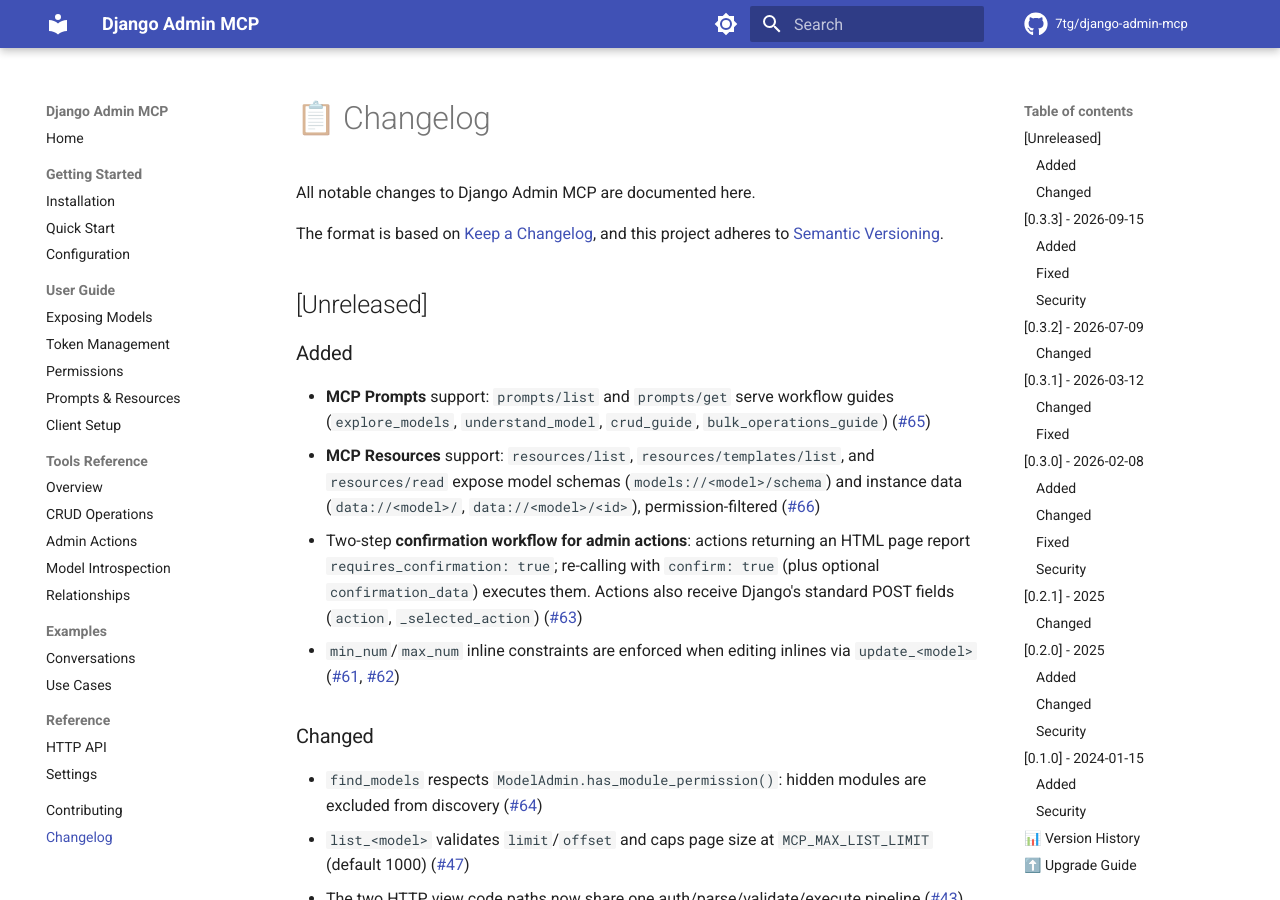
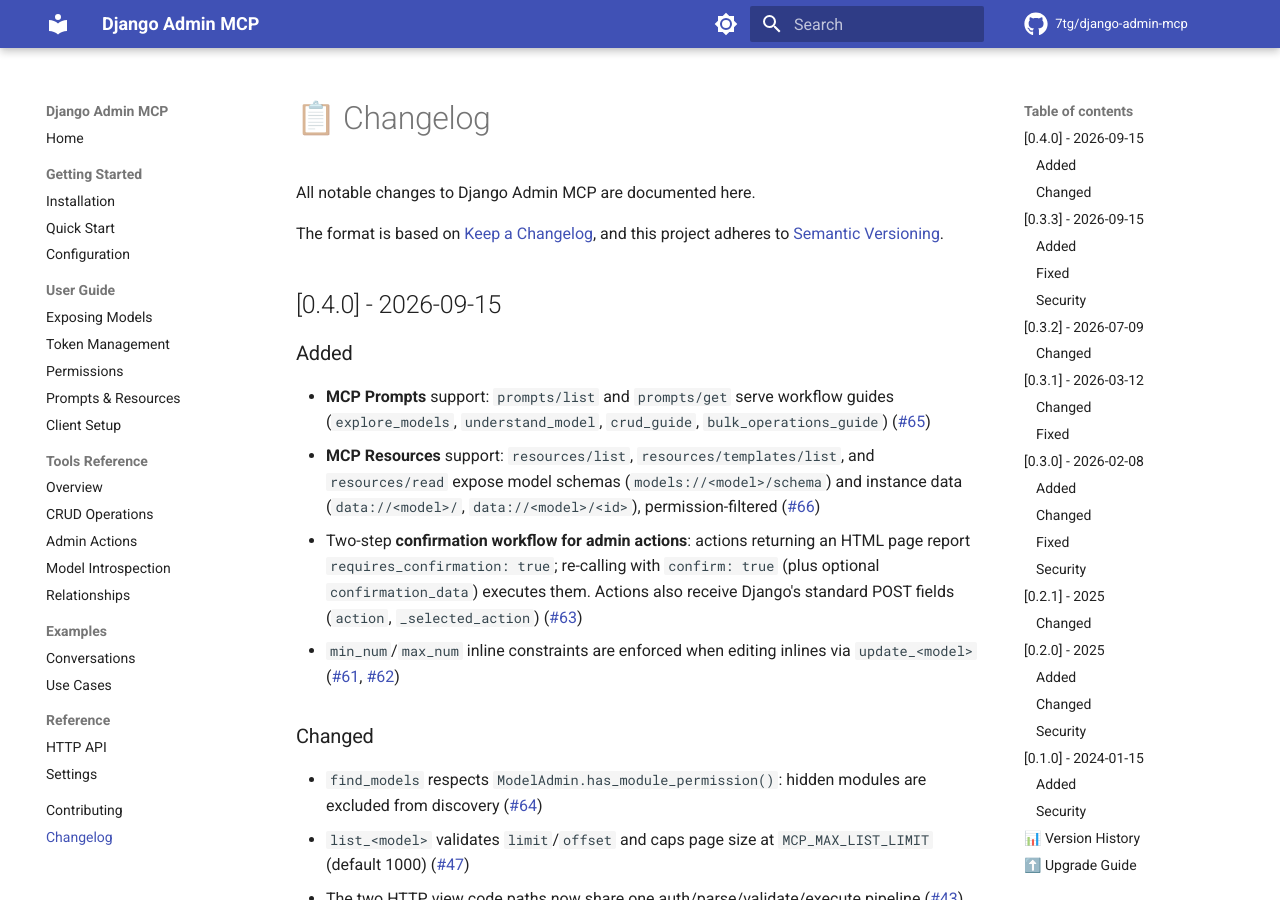
Before and after one commit to 7tg/django-admin-mcp, an MkDocs documentation site: the page built from docs/changelog.md, in a window 1280 px wide and 900 px high. Built offline with MkDocs 1.6.1 and Material for MkDocs 9.7.7, drawn with Linux system fonts in a browser that asks for light colours; comment, search, counter and statistics services are not loaded.

Commit message:
Bump version to 0.4.0
Also update the README status badge from alpha to stable, matching the
Development Status :: 5 - Production/Stable classifier.

```diff
--- a/django_admin_mcp/__init__.py
+++ b/django_admin_mcp/__init__.py
@@ -4,7 +4,7 @@
 
 from django_admin_mcp.mixin import MCPAdminMixin
 
-__version__ = "0.3.3"
+__version__ = "0.4.0"
 __author__ = "Barbaros Goren"
 __email__ = "gorenbarbaros@gmail.com"
 __all__ = [
--- a/docs/changelog.md
+++ b/docs/changelog.md
@@ -5,7 +5,7 @@
 The format is based on [Keep a Changelog](https://keepachangelog.com/en/1.0.0/),
 and this project adheres to [Semantic Versioning](https://semver.org/spec/v2.0.0.html).
 
-## [Unreleased]
+## [0.4.0] - 2026-09-15
 
 ### Added
 - **MCP Prompts** support: `prompts/list` and `prompts/get` serve workflow guides (`explore_models`, `understand_model`, `crud_guide`, `bulk_operations_guide`) ([#65](https://github.com/7tg/django-admin-mcp/issues/65))
--- a/pyproject.toml
+++ b/pyproject.toml
@@ -4,7 +4,7 @@
 
 [project]
 name = "django-admin-mcp"
-version = "0.3.3"
+version = "0.4.0"
 description = "Django admin MCP integration - expose Django admin models to MCP clients"
 readme = "README.md"
 requires-python = ">=3.10"
```
Also changed, not shown: README.md (+1 -1 lines), 1 other file.
